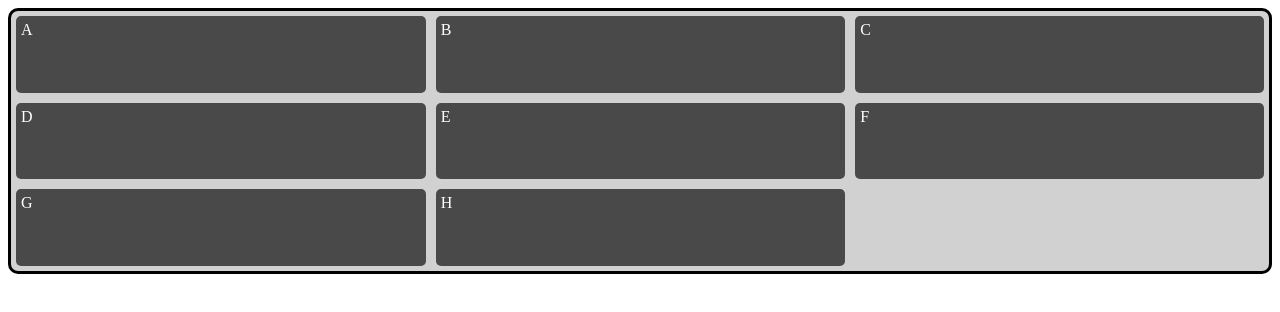
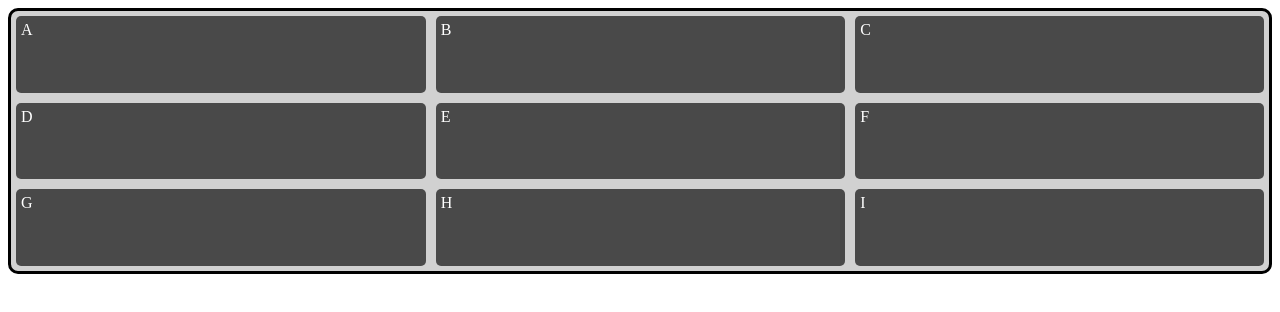
Before and after one commit to andreyhenry1708/html-css, a plain HTML site: page exercicios/ex028/grid01/index.html in a window 1280 px wide. Drawn offline with Linux system fonts and the light colour scheme.

Commit message:
Update index.html

```diff
--- a/exercicios/ex028/grid01/index.html
+++ b/exercicios/ex028/grid01/index.html
@@ -46,6 +46,7 @@
         <div class="item">F</div>
         <div class="item">G</div>
         <div class="item">H</div>
+        <div class="item">I</div>
     </div>
 </body>
 </html>
```
